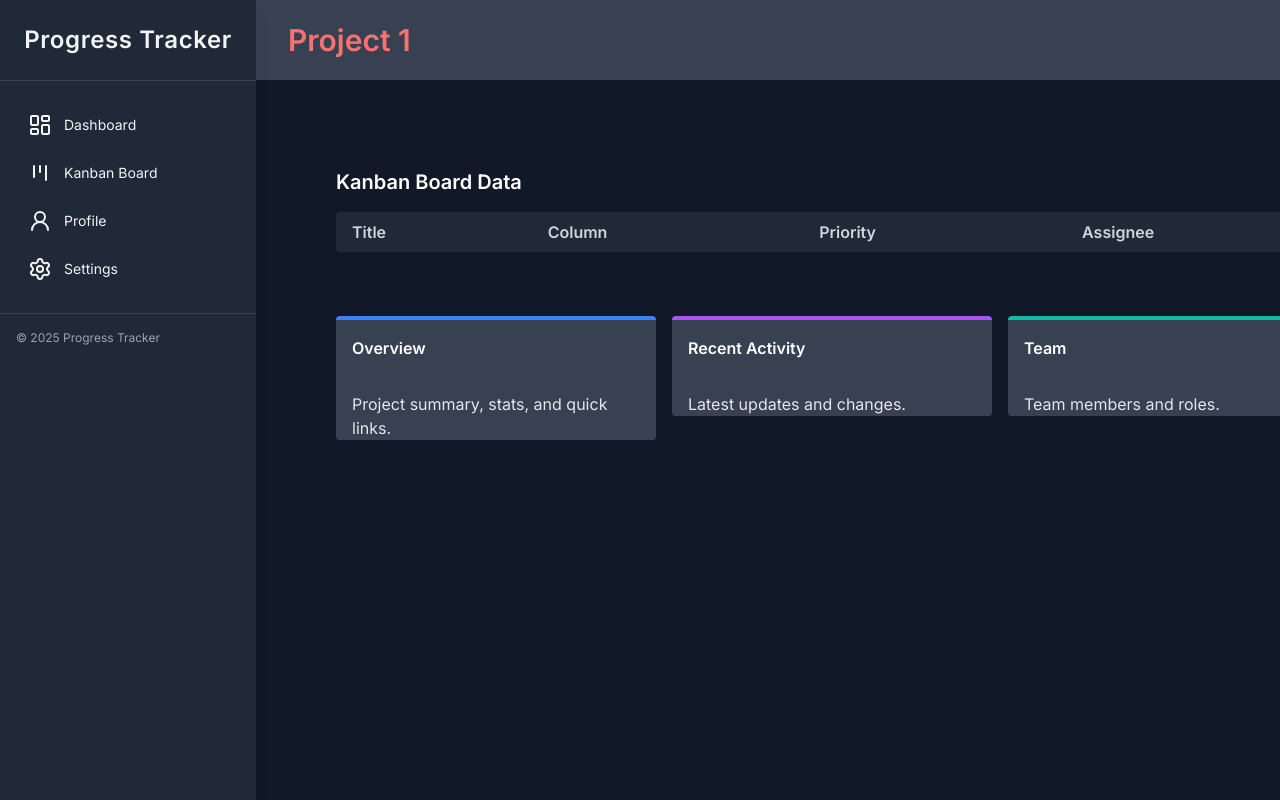
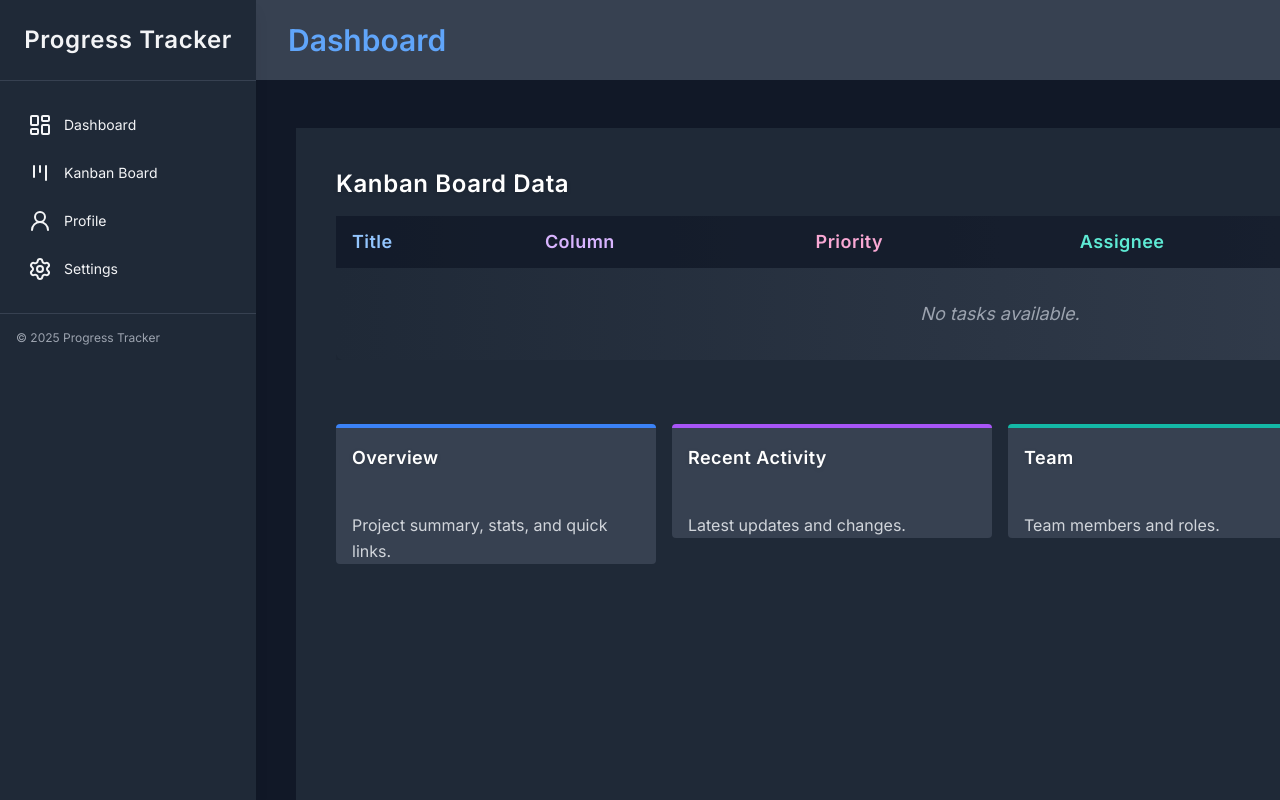
Before and after one commit to definitelynotjin/progress-tracker, a Next.js app: page /dashboard in a window 1280 px wide. Shown: the top 800 px of the page. Built offline with nearby package versions, Linux system fonts and the light colour scheme.

Commit message:
feat: add Header component to Dashboard and Kanban pages; update page titles for consistency

```diff
--- a/src/app/components/dashboard/Dashboard.tsx
+++ b/src/app/components/dashboard/Dashboard.tsx
@@ -9,7 +9,6 @@ const dashboardSections = [
     { title: "Team", color: "bg-teal-500", content: "Team members and roles." },
     { title: "Deadlines", color: "bg-lime-500", content: "Upcoming deadlines and milestones." },
 ];
-
 
 export default function Dashboard() {
     return (
@@ -26,31 +25,37 @@ function DashboardContent() {
     return (
         <div className="flex min-h-screen">
             <Sidebar />
-            <main className="flex flex-col gap-8 p-10 flex-1">
+            <main className="bg-gray-800 flex flex-col gap-8 p-10 flex-1">
                 {/* Kanban Data Table */}
                 <section className="mb-8">
-                    <h2 className="text-xl font-bold text-white mb-4">Kanban Board Data</h2>
+                    <h2 className="text-2xl font-extrabold text-white mb-4 tracking-wide drop-shadow">Kanban Board Data</h2>
                     <div className="overflow-x-auto">
-                        <table className="min-w-full bg-gray-800 rounded shadow">
+                        <table className="min-w-full bg-gradient-to-r from-gray-800 to-gray-700 rounded-lg shadow-lg">
                             <thead>
-                                <tr>
-                                    <th className="px-4 py-2 text-left text-gray-300">Title</th>
-                                    <th className="px-4 py-2 text-left text-gray-300">Column</th>
-                                    <th className="px-4 py-2 text-left text-gray-300">Priority</th>
-                                    <th className="px-4 py-2 text-left text-gray-300">Assignee</th>
-                                    <th className="px-4 py-2 text-left text-gray-300">Updated</th>
+                                <tr className="bg-gray-900/80">
+                                    <th className="px-4 py-3 text-left text-lg font-semibold text-blue-300 tracking-wide">Title</th>
+                                    <th className="px-4 py-3 text-left text-lg font-semibold text-purple-300 tracking-wide">Column</th>
+                                    <th className="px-4 py-3 text-left text-lg font-semibold text-pink-300 tracking-wide">Priority</th>
+                                    <th className="px-4 py-3 text-left text-lg font-semibold text-teal-300 tracking-wide">Assignee</th>
+                                    <th className="px-4 py-3 text-left text-lg font-semibold text-lime-300 tracking-wide">Updated</th>
                                 </tr>
                             </thead>
                             <tbody>
-                                {allTasks.map(task => (
-                                    <tr key={task.id} className="border-b border-gray-700">
-                                        <td className="px-4 py-2 text-gray-100">{task.title}</td>
-                                        <td className="px-4 py-2 text-gray-100">{task.column}</td>
-                                        <td className="px-4 py-2 text-gray-100">{task.priority}</td>
-                                        <td className="px-4 py-2 text-gray-100">{task.assignee || '-'}</td>
-                                        <td className="px-4 py-2 text-gray-100">{task.updatedAt ? new Date(task.updatedAt).toLocaleString() : '-'}</td>
+                                {allTasks.length === 0 ? (
+                                    <tr>
+                                        <td colSpan={5} className="px-4 py-8 text-center text-gray-400 italic text-lg">No tasks available.</td>
                                     </tr>
-                                ))}
+                                ) : (
+                                    allTasks.map(task => (
+                                        <tr key={task.id} className="border-b border-gray-700 hover:bg-gray-700/40 transition">
+                                            <td className="px-4 py-3 text-gray-100 font-medium text-base">{task.title}</td>
+                                            <td className="px-4 py-3 text-purple-200 font-semibold text-base">{task.column}</td>
+                                            <td className="px-4 py-3 text-pink-200 font-semibold text-base">{task.priority}</td>
+                                            <td className="px-4 py-3 text-teal-200 font-semibold text-base">{task.assignee || <span className="italic text-gray-400">Unassigned</span>}</td>
+                                            <td className="px-4 py-3 text-lime-200 font-semibold text-base">{task.updatedAt ? new Date(task.updatedAt).toLocaleString() : '-'}</td>
+                                        </tr>
+                                    ))
+                                )}
                             </tbody>
                         </table>
                     </div>
@@ -66,12 +71,12 @@ function DashboardContent() {
                                 {/* Title fixed at the top */}
                                 <div className="py-4 px-4">
                                     <div className="flex items-center justify-between mb-4">
-                                        <h2 className="font-semibold text-left text-white">{section.title}</h2>
+                                        <h2 className="font-bold text-left text-white text-lg tracking-wide drop-shadow mb-2">{section.title}</h2>
                                     </div>
                                 </div>
                                 {/* Section content area */}
                                 <div className="px-4 flex flex-col gap-y-2 flex-1 min-h-0">
-                                    <div className="space-y-2 text-left text-gray-200">
+                                    <div className="space-y-2 text-left text-gray-300 text-base leading-relaxed">
                                         {section.content}
                                     </div>
                                 </div>
--- /dev/null
+++ b/src/app/components/dashboard/Header.tsx
@@ -0,0 +1,11 @@
+import React from "react";
+
+export default function Header() {
+    return (
+        <div className="h-20 flex p-8 items-center justify-left bg-gray-700 mb-6 py-8">
+            <h1 className="text-3xl font-bold text-blue-400 text-center">
+                Dashboard
+            </h1>
+        </div>
+    );
+}
--- a/src/app/components/kanban/Column.tsx
+++ b/src/app/components/kanban/Column.tsx
@@ -34,10 +34,10 @@ export default function Column({ column, items, onAddCard, onTaskClick }: Column
     return (
         <div className="min-w-80 relative rounded-t-lg flex flex-col">
             {/* Colored bar at the very top of the column, static position */}
-            {column.trim().toLowerCase() === "backlog" && <div className="h-1 rounded-t-lg bg-gray-200" />}
-            {column.trim().toLowerCase() === "to do" && <div className="h-1 rounded-t-lg bg-purple-500" />}
-            {column.trim().toLowerCase() === "in progress" && <div className="h-1 rounded-t-lg bg-teal-500" />}
-            {column.trim().toLowerCase() === "done" && <div className="h-1 rounded-t-lg bg-lime-500" />}
+            {column.trim().toLowerCase() === "backlog" && <div className="h-1 rounded-t-lg bg-blue-200" />}
+            {column.trim().toLowerCase() === "to do" && <div className="h-1 rounded-t-lg bg-purple-200" />}
+            {column.trim().toLowerCase() === "in progress" && <div className="h-1 rounded-t-lg bg-teal-200" />}
+            {column.trim().toLowerCase() === "done" && <div className="h-1 rounded-t-lg bg-lime-200" />}
             {/* Main column background container */}
             <div className="bg-gray-700 rounded-b flex flex-col">
                 {/* Title fixed at the top */}
--- /dev/null
+++ b/src/app/components/kanban/Header.tsx
@@ -0,0 +1,11 @@
+import React from "react";
+
+export default function Header() {
+    return (
+        <div className="h-20 flex p-8 items-center justify-left bg-gray-700 mb-6 py-8">
+            <h1 className="text-3xl font-bold text-pink-300 text-center">
+                Project 44
+            </h1>
+        </div>
+    );
+}
--- a/src/app/dashboard/page.tsx
+++ b/src/app/dashboard/page.tsx
@@ -1,16 +1,12 @@
 import Dashboard from "@/app/components/dashboard/Dashboard";
+import Header from "@/app/components/dashboard/Header";
 
 export default function DashboardPage() {
     return (
         <div className="bg-gray-900 bg-repeat-round min-h-screen">
-
             <div className="ml-64 flex min-h-screen">
                 <div className="flex-1 flex flex-col">
-                    <div className="h-20 flex p-8 items-center justify-left bg-gray-700 mb-6 py-8">
-                        <h1 className="text-3xl font-bold text-red-400 text-center">
-                            Project 1
-                        </h1>
-                    </div>
+                    <Header />
                     <main className="flex-1 p-10 pt-6 bg-transparent">
                         <Dashboard />
                     </main>
--- a/src/app/kanban/page.tsx
+++ b/src/app/kanban/page.tsx
@@ -1,5 +1,6 @@
 import KanbanBoard from "@/app/components/kanban/KanbanBoard";
 import Sidebar from "@/app/sidebar";
+import Header from "@/app/components/kanban/Header";
 
 export default function KanbanPage() {
     return (
@@ -7,11 +8,7 @@ export default function KanbanPage() {
             <Sidebar />
             <div className="ml-64 flex min-h-screen">
                 <div className="flex-1 flex flex-col">
-                    <div className="h-20 flex p-8 items-center justify-left bg-gray-700 mb-6 py-8">
-                        <h1 className="text-3xl font-bold text-red-400 text-center">
-                            Project 1
-                        </h1>
-                    </div>
+                    <Header />
                     <main className="flex-1 p-10 pt-6 bg-transparent">
                         <KanbanBoard />
                     </main>
--- a/src/app/page.tsx
+++ b/src/app/page.tsx
@@ -10,7 +10,7 @@ export default function Page() {
         <div className="flex-1 flex flex-col">
           <div className="h-20 flex p-8 items-center justify-left bg-gray-700 mb-6 py-8">
             <h1 className="text-3xl font-bold text-red-400 text-center">
-              Project 1
+              Project 2
             </h1>
           </div>
           <main className="flex-1 p-10 pt-6 bg-transparent">
```
